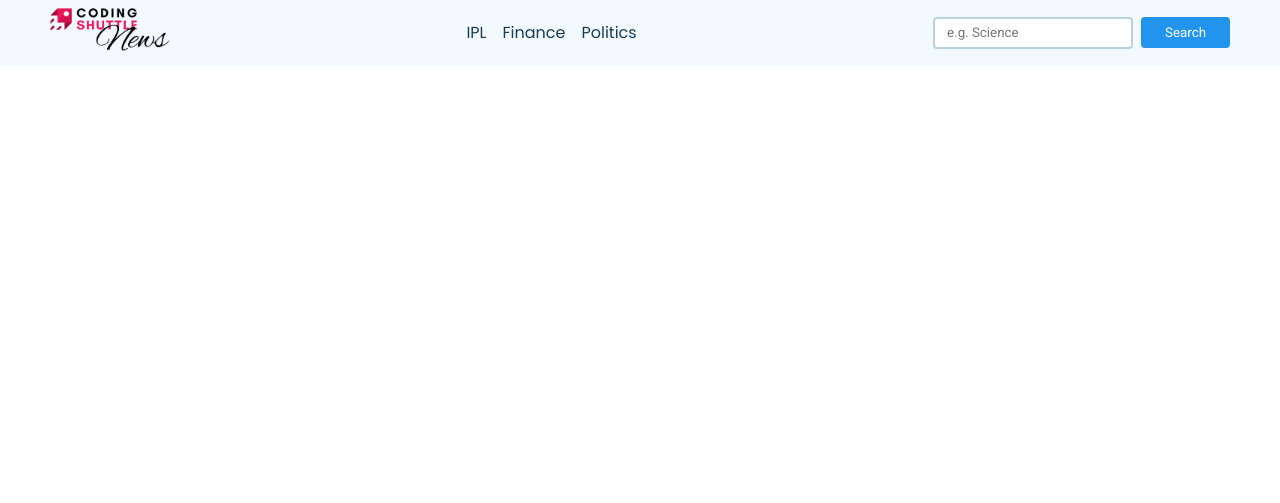
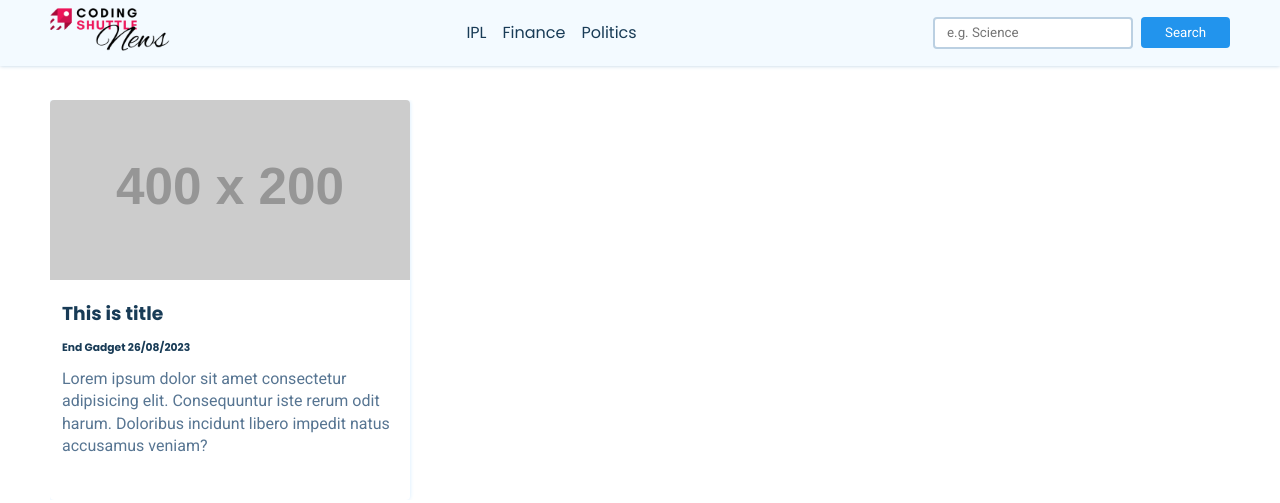
Before and after one commit to TamimAhmedCD/news-website, a plain HTML site: page index.html in a window 1280 px wide. Drawn offline with Linux system fonts and the light colour scheme; placeholder pictures from the web are drawn by us.

Commit message:
card section done

```diff
--- a/index.html
+++ b/index.html
@@ -1,5 +1,6 @@
 <!DOCTYPE html>
 <html lang="en">
+
 <head>
     <meta charset="UTF-8">
     <meta name="viewport" content="width=device-width, initial-scale=1.0">
@@ -7,6 +8,7 @@
 
     <link rel="stylesheet" href="./style.css">
 </head>
+
 <body>
 
     <nav>
@@ -28,8 +30,25 @@
         </div>
     </nav>
 
-    <main></main>
+    <main>
+        <div class="cards-container container flex">
+            <div class="card">
+                <div class="card-header">
+                    <img src="https://via.placeholder.com/400x200" alt="news-img" id="news-img">
+                </div>
+                <div class="card-content">
+                    <h3 id="news-title">This is title</h3>
+                    <h6 class="news-source" id="news-source">End Gadget 26/08/2023</h6>
+                    <p class="new-description" id="news-description">
+                        Lorem ipsum dolor sit amet consectetur adipisicing elit. Consequuntur iste rerum odit harum.
+                        Doloribus incidunt libero impedit natus accusamus veniam?
+                    </p>
+                </div>
+            </div>
+        </div>
+    </main>
 
     <script src="./script.js"></script>
 </body>
+
 </html>
--- a/style.css
+++ b/style.css
@@ -15,12 +15,12 @@
 }
 
 body {
-    font-family: 'Poppins', 'sans-serif';
+  font-family: "Poppins", "sans-serif";
   color: var(--primary-text-color);
 }
 
 p {
-    font-family: 'Roboto', 'sans-serif';
+  font-family: "Roboto", "sans-serif";
   color: var(--secondary-text-color);
   line-height: 1.4rem;
 }
@@ -46,7 +46,7 @@ ul {
 
 nav {
   background: #f3faff;
-    box-sizing: 0 0 4px #bbd0e2;
+  box-shadow: 0 0 4px #bbd0e2;
   position: fixed;
   top: 0;
   z-index: 99;
@@ -55,7 +55,7 @@ nav {
 }
 
 .main-nav {
-    justify-content:space-between;
+  justify-content: space-between;
   padding: 8px 0;
 }
 
@@ -85,7 +85,7 @@ nav {
 }
 
 .news-input {
-    font-family: 'Roboto', 'sans-serif';
+  font-family: "Roboto", "sans-serif";
   width: 200px;
   height: 100%;
   padding: 12px;
@@ -94,7 +94,7 @@ nav {
 }
 
 .search-button {
-    font-family: 'Roboto', 'sans-serif';
+  font-family: "Roboto", "sans-serif";
   background-color: var(--accent-color);
   color: white;
   padding: 8px 24px;
@@ -106,3 +106,46 @@ nav {
 .search-button:hover {
   background-color: var(--accent-color-dark);
 }
+
+main {
+  padding-block: 20px;
+  margin-top: 80px;
+}
+
+.cards-container {
+  justify-content: space-between;
+  flex-wrap: wrap;
+  row-gap: 20px;
+  align-items: start;
+}
+
+.card {
+  width: 360px;
+  min-height: 400px;
+  box-shadow: 0 0 4px #d4ecff;
+  border-radius: 4px;
+  cursor: pointer;
+  background-color: #fff;
+  overflow: hidden;
+  transition: all 0.3s ease;
+}
+
+.card:hover {
+  box-shadow: 1px 1px 8px #d4ecff;
+  background-color: #f9fdff;
+  transform: translateY(-2px);
+}
+
+.card-header img {
+  width: 100%;
+  height: 180px;
+  object-fit: cover;
+}
+
+.card-content {
+  padding: 12px;
+}
+
+.news-source {
+    margin-block: 12px;
+}
```
Lines whose indentation alone changed are shown as unchanged.
